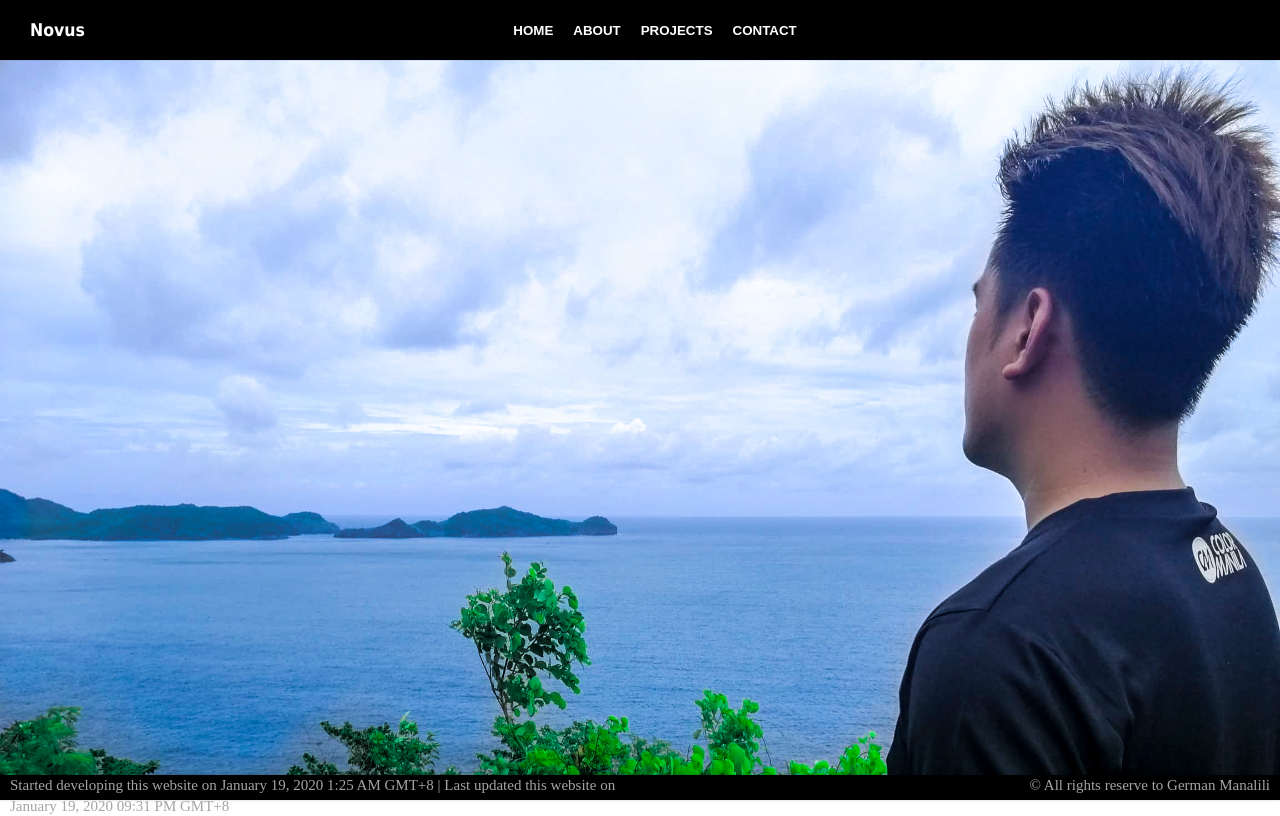
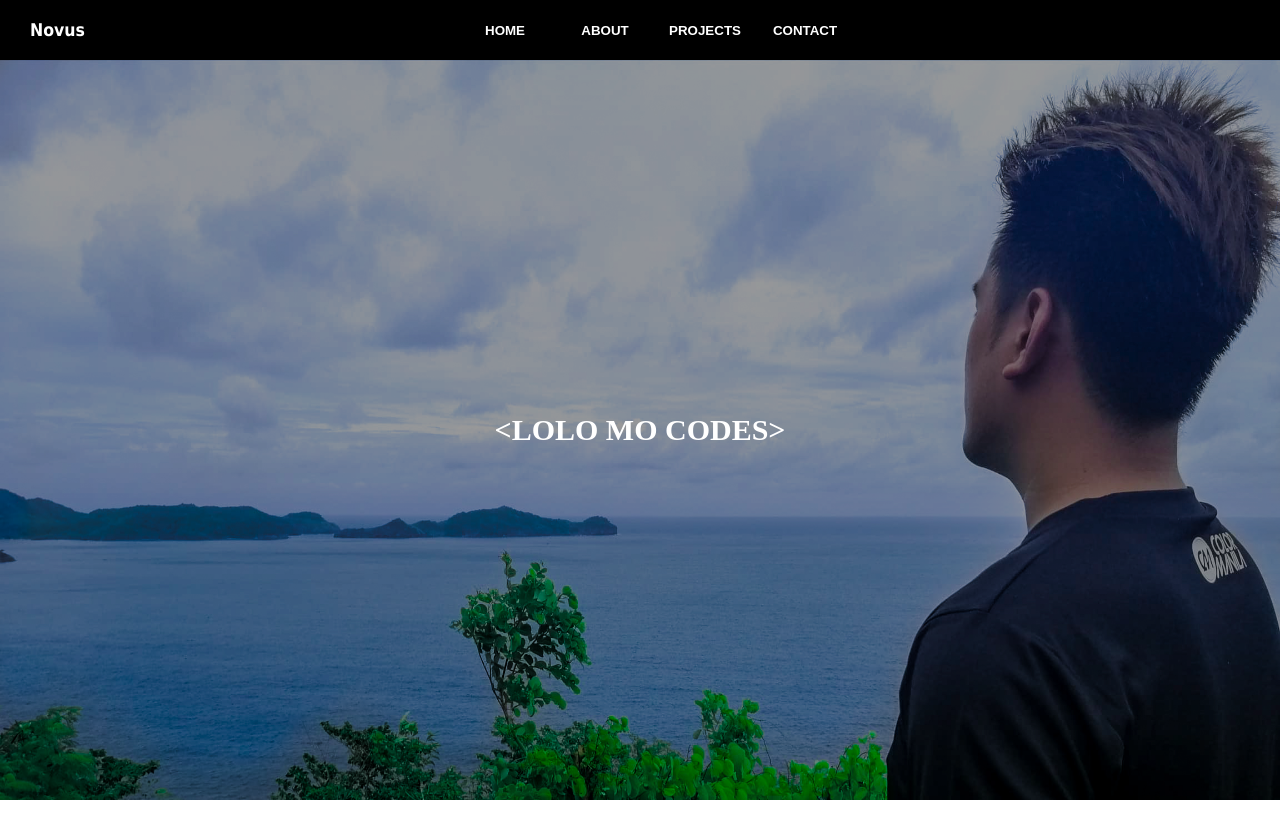
Before and after one commit to highness28/portfolio, a React (Create React App) app: page / in a window 1280 px wide. Shown: the top 816 px of the page. Built offline with nearby package versions, Linux system fonts and the light colour scheme.

Commit message:
redesign

```diff
--- a/src/components/Parallax.js
+++ b/src/components/Parallax.js
@@ -1,12 +1,12 @@
 import styled from '@emotion/styled'
 
-const Parallax = styled.div(({ background, height }) => ({
+const Parallax = styled.div(({ background, height, backgroundSize }) => ({
     backgroundImage: `url('${background}')`,
     height: height ? height : 'calc(100vh - 60px)',
     width: '100%',
     backgroundAttachment: 'fixed',
     backgroundRepeat: 'no-repeat',
-    backgroundSize: '100% calc(100vh - 60px)'
+    backgroundSize: backgroundSize ?  backgroundSize : '100% 100%'
 }))
 
 export default Parallax
--- a/src/screens/Content.js
+++ b/src/screens/Content.js
@@ -3,6 +3,7 @@ import styled from '@emotion/styled'
 import Container from '../components/Container'
 import HeaderBackground from '../assets/images/ger.jpg'
 import Parallax from '../components/Parallax'
+import Flex from '../components/Flex'
 
 const ContentContainer = styled(Container)({
     minHeight: 'calc(100vh - 60px)',
@@ -10,15 +11,26 @@ const ContentContainer = styled(Container)({
     marginTop: 60
 })
 
+const AvatarContainer = styled(Flex)({
+    alignItems: 'center',
+    justifyContent: 'center',
+    height: '100%',
+    backgroundColor: 'rgba(0,0,0,0.4)'
+})
+
 const Content = () => (
     <ContentContainer>
         <Parallax
             background={HeaderBackground}
-            // height='calc(100vh - 300px)'
+        // height='calc(100vh - 300px)'
         >
-            <div>
-
-            </div>
+            <AvatarContainer>
+                <p>
+                    <h1 style={{ color: 'white' }}>
+                        {'<LOLO MO CODES>'}
+                    </h1>
+                </p>
+            </AvatarContainer>
         </Parallax>
         <br />
         <br />
--- a/src/screens/Footer.js
+++ b/src/screens/Footer.js
@@ -1,31 +1,31 @@
 import React from 'react'
 import Flex from '../components/Flex'
-import Card from '../components/Card'
+import Container from '../components/Container'
 import styled from '@emotion/styled'
 
-const Container = styled(Card)({
+const FooterContainer = styled(Container)({
     display: 'flex',
-    background: 'black',
-    bottom: 0,
+    background: '#333',
     borderRadius: 0,
     color: '#a4a4a4',
-    height: 25,
+    height: 400,
     padding: 0,
-    position: 'fixed',
     width: '100%'
 })
 
 const LeftContent = styled(Flex)({
-    margin: '0 10px'
+    margin: '0 10px',
+    flexDirection: 'column-reverse'
 })
 
 const RightContent = styled(Flex)({
     margin: '0 10px',
-    flexDirection: 'row-reverse'
+    flexDirection: 'column-reverse',
+    alignItems: 'flex-end'
 })
 
 const Footer = () => (
-    <Container>
+    <FooterContainer>
         <LeftContent>
             Started developing this website on January 19, 2020 1:25 AM GMT+8 |
             Last updated this website on January 19, 2020 09:31 PM GMT+8
@@ -33,7 +33,7 @@ const Footer = () => (
         <RightContent>
             &copy; All rights reserve to German Manalili
         </RightContent>
-    </Container>
+    </FooterContainer>
 )
 
 export default Footer
--- a/src/screens/Navbar.js
+++ b/src/screens/Navbar.js
@@ -39,6 +39,7 @@ const NavItem = styled.button(({ active }) => ({
     outline: 'none',
     fontWeight: 800,
     padding: '0 10px',
+    width: 100,
     ':hover': {
         backgroundColor: '#f53b57',
         cursor: 'pointer'
```
